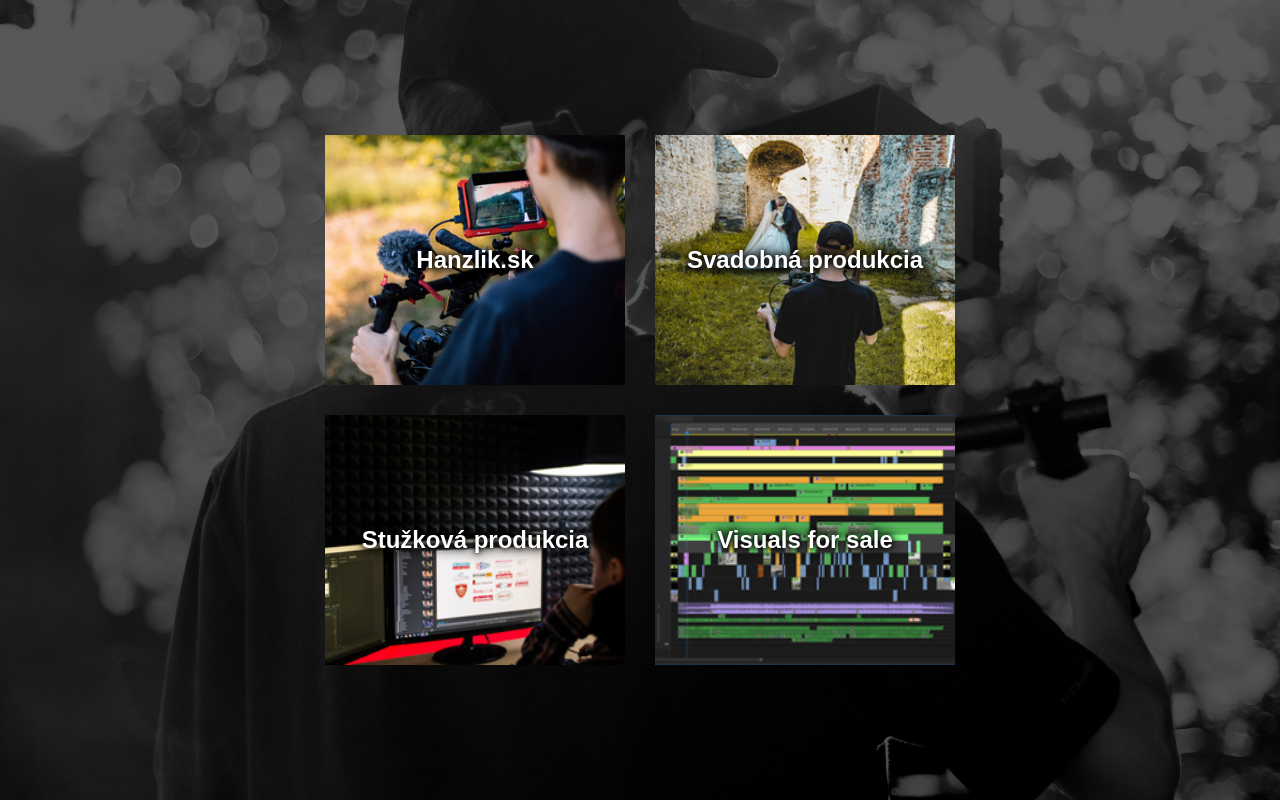
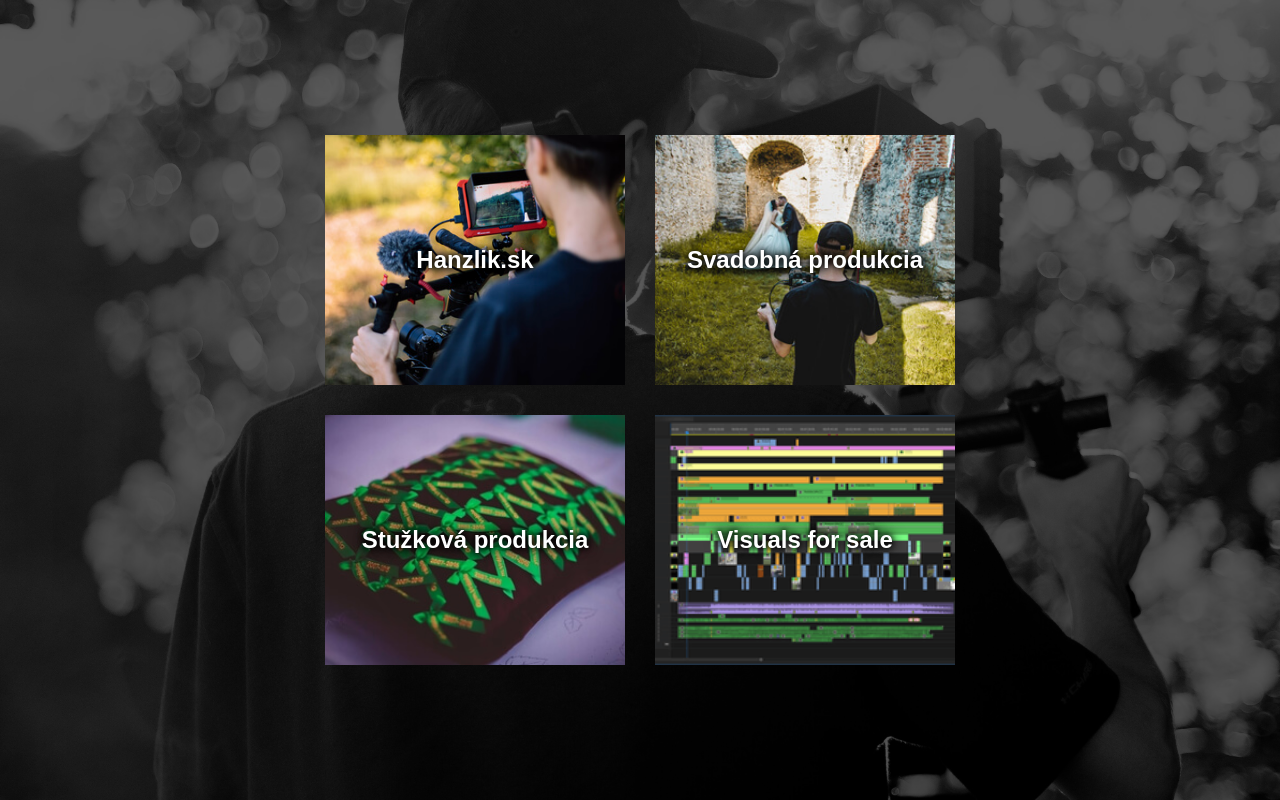
Before and after one commit to Darken141/tomashanzlik.com, a Gatsby site: page / in a window 1280 px wide. Built offline with nearby package versions, Linux system fonts and the light colour scheme; Gatsby itself is replaced by a stand-in of ours.

Commit message:
change stuzkova image

```diff
--- a/src/main/components/productions.css
+++ b/src/main/components/productions.css
@@ -68,7 +68,7 @@
 
 .production3 {
     position: relative;
-    background: url("../../images/stuzkova_compress.jpg") no-repeat center center;
+    background: url("../../images/stuzkova-v2-compress.jpg") no-repeat center center;
     background-size: cover;
 }
 
```
Also changed, not shown: src/images/gatsby-astronaut.png (deleted), src/images/gatsby-icon.png (deleted), src/images/stuzkova-v2-compress.jpg (added), src/images/stuzkove-v2.jpg (added).
